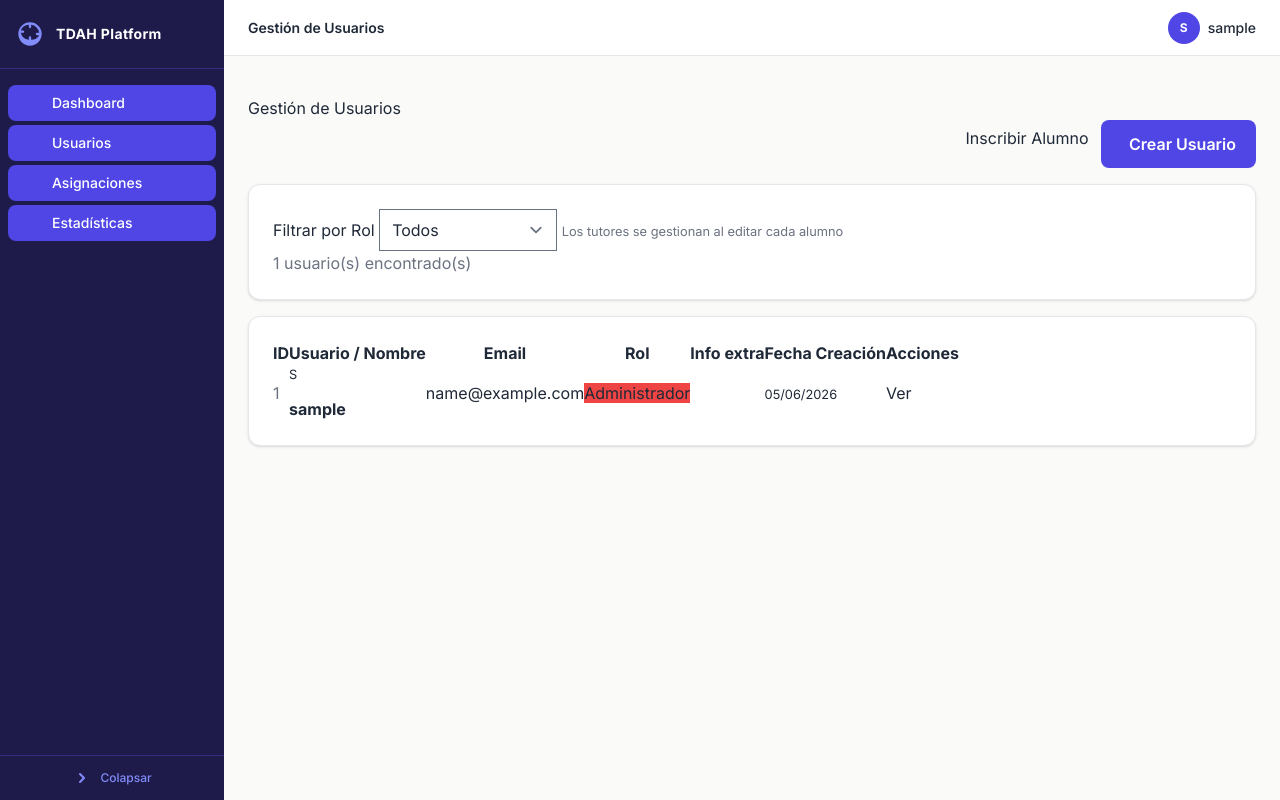
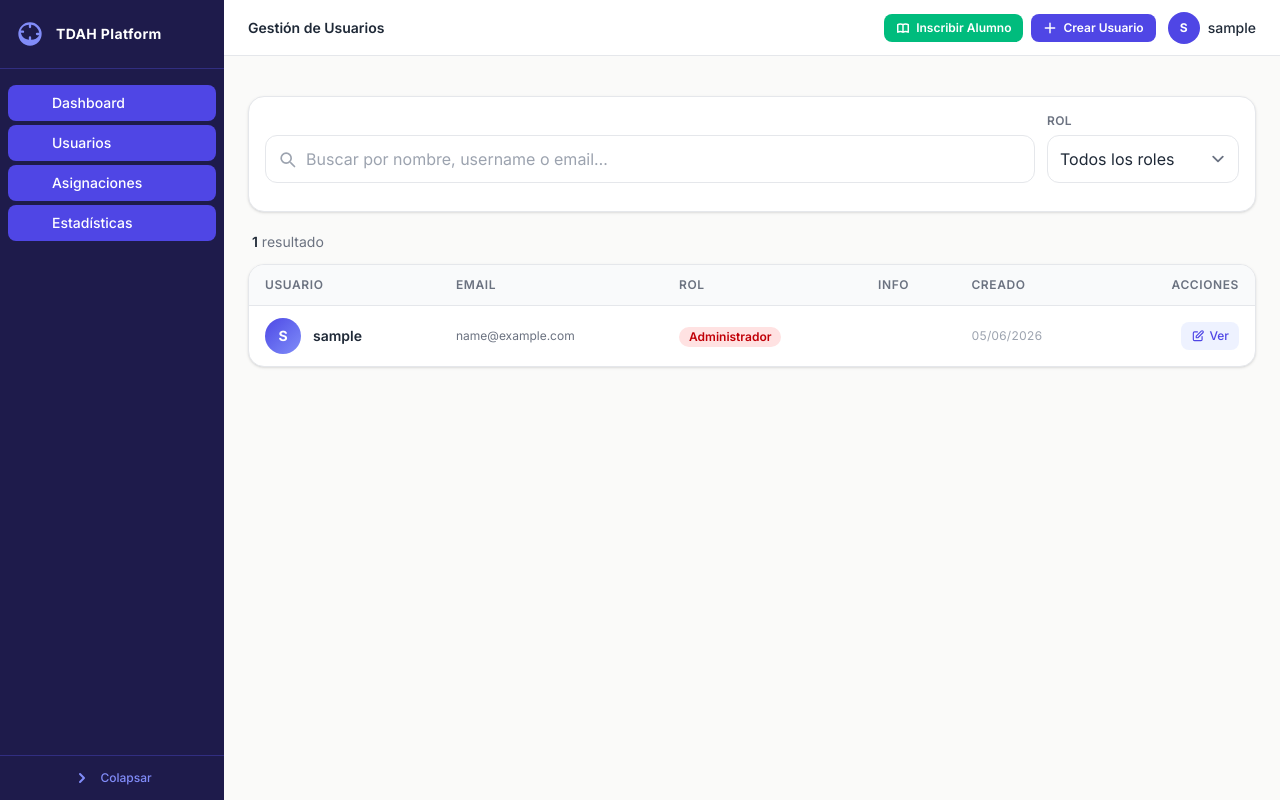
Before and after one commit to RicardoLaMadrid/tdah-platform, a Flask app: page /admin/users in a window 1280 px wide. Run offline with Flask 3, Linux system fonts and the light colour scheme; the visitor is signed in with stand-in values (Sample User, id 1); data comes from the database, SQL or seed files in the repository; data that the repository does not hold is empty; style sheets or scripts are compiled from the project's sources.

Commit message:
feat(admin): buscador y filtros en /admin/users con HTMX
- Búsqueda instantánea (delay:300ms) por username, email y full_name
- Filtro rol: Todos / Admin / Profesor / Estudiante
- Filtros estudiante (visibles con Alpine cuando role=student):
  grado, sección, tipo TDAH, profesor asignado
- HTMX partial _users_table.html (4.7KB) reemplaza solo la tabla
- hx-push-url actualiza la URL para compartir/bookmarking
- Tabla rediseñada en Tailwind (reemplaza Bootstrap anterior)
- Empty state con ilustración SVG cuando no hay resultados

```diff
--- a/app/admin/routes.py
+++ b/app/admin/routes.py
@@ -54,15 +54,45 @@ def index():
 @admin_bp.route('/users')
 @admin_required
 def users():
-    """Lista de usuarios — padres se gestionan a través de los alumnos"""
-    role_filter = request.args.get('role', 'all')
+    """Lista de usuarios con filtros y búsqueda HTMX."""
+    from app.shared.helpers import filter_users_query, get_student_filter_options
 
-    query = User.query
-    if role_filter != 'all':
-        query = query.filter_by(role=role_filter)
+    q             = request.args.get('q', '').strip()
+    role_filter   = request.args.get('role', 'all')
+    grade_filter  = request.args.get('grade', '')
+    section_filter= request.args.get('section', '')
+    tdah_filter   = request.args.get('tdah_type', '')
+    teacher_filter= request.args.get('teacher_id', '')
 
-    users = query.order_by(User.created_at.desc()).all()
-    return render_template('admin/users.html', users=users, role_filter=role_filter)
+    users_list = filter_users_query(
+        q=q or None,
+        role=role_filter if role_filter != 'all' else None,
+        grade=grade_filter or None,
+        section=section_filter or None,
+        tdah_type=tdah_filter or None,
+        teacher_id=teacher_filter or None,
+    ).all()
+
+    grades, sections, teachers = get_student_filter_options()
+
+    ctx = dict(
+        users=users_list,
+        q=q,
+        role_filter=role_filter,
+        grade_filter=grade_filter,
+        section_filter=section_filter,
+        tdah_filter=tdah_filter,
+        teacher_filter=teacher_filter,
+        grade_options=[(g, g) for g in grades],
+        section_options=[(s, s) for s in sections],
+        teacher_options=[(str(t.id), t.username) for t in teachers],
+    )
+
+    # HTMX partial request → devuelve solo la tabla
+    if request.headers.get('HX-Request'):
+        return render_template('admin/_users_table.html', **ctx)
+
+    return render_template('admin/users.html', **ctx)
 
 @admin_bp.route('/users/create', methods=['GET', 'POST'])
 @admin_required
--- /dev/null
+++ b/app/templates/admin/_users_table.html
@@ -0,0 +1,130 @@
+{% from '_components/empty_search_state.html' import empty_search_state %}
+
+{# ── Contador ──────────────────────────────────────────────────────────── #}
+<div class="flex items-center justify-between px-1 mb-3">
+  <p class="text-sm text-[#6B7280]">
+    <span class="font-semibold text-[#1F2937]">{{ users | length }}</span>
+    resultado{{ 's' if users | length != 1 else '' }}
+  </p>
+</div>
+
+{% if users %}
+{# ── Tabla ─────────────────────────────────────────────────────────────── #}
+<div class="bg-white rounded-2xl border border-[#E5E7EB] shadow-sm overflow-hidden">
+  <div class="overflow-x-auto">
+    <table class="min-w-full text-sm">
+      <thead>
+        <tr class="bg-[#F9FAFB] border-b border-[#E5E7EB]">
+          <th class="px-4 py-3 text-left text-xs font-semibold text-[#6B7280] uppercase tracking-wider">Usuario</th>
+          <th class="px-4 py-3 text-left text-xs font-semibold text-[#6B7280] uppercase tracking-wider">Email</th>
+          <th class="px-4 py-3 text-left text-xs font-semibold text-[#6B7280] uppercase tracking-wider">Rol</th>
+          <th class="px-4 py-3 text-left text-xs font-semibold text-[#6B7280] uppercase tracking-wider">Info</th>
+          <th class="px-4 py-3 text-left text-xs font-semibold text-[#6B7280] uppercase tracking-wider">Creado</th>
+          <th class="px-4 py-3 text-right text-xs font-semibold text-[#6B7280] uppercase tracking-wider">Acciones</th>
+        </tr>
+      </thead>
+      <tbody class="divide-y divide-[#F3F4F6]">
+        {% for user in users %}
+        <tr class="hover:bg-[#FAFAF9] transition-colors">
+          {# Avatar + nombre #}
+          <td class="px-4 py-3">
+            <div class="flex items-center gap-3">
+              <div class="w-9 h-9 rounded-full bg-gradient-to-br from-[#4F46E5] to-[#818CF8]
+                          text-white flex items-center justify-center text-sm font-bold flex-shrink-0">
+                {{ user.username[0].upper() }}
+              </div>
+              <div class="min-w-0">
+                <p class="font-semibold text-[#1F2937] truncate">{{ user.username }}</p>
+                {% if user.role == 'student' %}
+                  {% set sp = user.student_profile.first() %}
+                  {% if sp and sp.full_name %}
+                  <p class="text-xs text-[#9CA3AF] truncate">{{ sp.full_name }}</p>
+                  {% endif %}
+                {% endif %}
+              </div>
+            </div>
+          </td>
+
+          {# Email #}
+          <td class="px-4 py-3 text-[#6B7280] text-xs truncate max-w-[160px]">{{ user.email }}</td>
+
+          {# Rol badge #}
+          <td class="px-4 py-3">
+            {% set role_cfg = {
+              'admin':   ('bg-red-100 text-red-700',   'Administrador'),
+              'teacher': ('bg-emerald-100 text-emerald-700', 'Profesor'),
+              'student': ('bg-indigo-100 text-indigo-700',   'Estudiante'),
+            } %}
+            {% set cfg = role_cfg.get(user.role, ('bg-gray-100 text-gray-700', user.role)) %}
+            <span class="inline-flex items-center px-2.5 py-0.5 rounded-full text-xs font-semibold {{ cfg[0] }}">
+              {{ cfg[1] }}
+            </span>
+          </td>
+
+          {# Info extra #}
+          <td class="px-4 py-3 text-xs text-[#6B7280]">
+            {% if user.role == 'student' %}
+              {% set sp = user.student_profile.first() %}
+              {% if sp %}
+              <div class="flex flex-wrap gap-1">
+                {% if sp.age %}<span class="bg-[#F3F4F6] rounded px-1.5 py-0.5">{{ sp.age }}a</span>{% endif %}
+                {% if sp.grade %}<span class="bg-[#F3F4F6] rounded px-1.5 py-0.5">{{ sp.grade }}</span>{% endif %}
+                {% if sp.tdah_type %}
+                <span class="{% if sp.tdah_type == 'hiperactivo' %}bg-red-50 text-red-600
+                              {% elif sp.tdah_type == 'inatento' %}bg-amber-50 text-amber-600
+                              {% elif sp.tdah_type == 'combinado' %}bg-purple-50 text-purple-600
+                              {% else %}bg-emerald-50 text-emerald-600{% endif %} rounded px-1.5 py-0.5">
+                  {{ sp.tdah_type }}
+                </span>
+                {% endif %}
+              </div>
+              {% endif %}
+            {% elif user.role == 'teacher' %}
+              <span class="bg-[#F3F4F6] rounded px-1.5 py-0.5">{{ user.students_assigned.count() }} alumnos</span>
+            {% endif %}
+          </td>
+
+          {# Fecha creación #}
+          <td class="px-4 py-3 text-xs text-[#9CA3AF] tabular-nums">
+            {{ user.created_at.strftime('%d/%m/%Y') }}
+          </td>
+
+          {# Acciones #}
+          <td class="px-4 py-3 text-right">
+            <div class="flex items-center justify-end gap-2">
+              <a href="{{ url_for('admin.edit_user', user_id=user.id) }}"
+                 class="inline-flex items-center gap-1 px-2.5 py-1.5 text-xs font-medium
+                        text-[#4F46E5] bg-indigo-50 hover:bg-indigo-100 rounded-lg transition-colors">
+                <svg class="w-3.5 h-3.5" fill="none" viewBox="0 0 24 24" stroke="currentColor" stroke-width="2" aria-hidden="true">
+                  <path stroke-linecap="round" stroke-linejoin="round" d="M11 5H6a2 2 0 00-2 2v11a2 2 0 002 2h11a2 2 0 002-2v-5m-1.414-9.414a2 2 0 112.828 2.828L11.828 15H9v-2.828l8.586-8.586z"/>
+                </svg>
+                Ver
+              </a>
+              {% if user.id != current_user.id %}
+              <form method="POST" action="{{ url_for('admin.delete_user', user_id=user.id) }}"
+                    onsubmit="return confirm('¿Eliminar a {{ user.username }}? No se puede deshacer.')">
+                <button type="submit"
+                        class="inline-flex items-center gap-1 px-2.5 py-1.5 text-xs font-medium
+                               text-red-600 bg-red-50 hover:bg-red-100 rounded-lg transition-colors">
+                  <svg class="w-3.5 h-3.5" fill="none" viewBox="0 0 24 24" stroke="currentColor" stroke-width="2" aria-hidden="true">
+                    <path stroke-linecap="round" stroke-linejoin="round" d="M19 7l-.867 12.142A2 2 0 0116.138 21H7.862a2 2 0 01-1.995-1.858L5 7m5 4v6m4-6v6m1-10V4a1 1 0 00-1-1h-4a1 1 0 00-1 1v3M4 7h16"/>
+                  </svg>
+                </button>
+              </form>
+              {% endif %}
+            </div>
+          </td>
+        </tr>
+        {% endfor %}
+      </tbody>
+    </table>
+  </div>
+</div>
+
+{% else %}
+{{ empty_search_state(
+    title='No encontramos usuarios con esos criterios',
+    subtitle='Prueba con otro nombre, email o cambia los filtros.',
+    clear_url=url_for('admin.users')
+) }}
+{% endif %}
--- a/app/templates/admin/users.html
+++ b/app/templates/admin/users.html
@@ -1,145 +1,167 @@
 {% extends '_layouts/admin_layout.html' %}
+{% from '_components/search_bar.html'    import search_bar %}
+{% from '_components/filter_dropdown.html' import filter_dropdown %}
 
 {% block title %}Usuarios — Admin{% endblock %}
 {% block page_title %}Gestión de Usuarios{% endblock %}
 
-{% block content %}
-<div class="container-fluid">
-    <div class="row mb-4">
-        <div class="col-md-8">
-            <h1><i class="bi bi-people"></i> Gestión de Usuarios</h1>
-        </div>
-<div class="col-md-4 text-end">
-    <a href="{{ url_for('admin.inscribir_alumno') }}" class="btn btn-success me-2">
-        <i class="bi bi-mortarboard-fill"></i> Inscribir Alumno
+{% block topbar_actions %}
+<div class="flex items-center gap-2">
+  <a href="{{ url_for('admin.inscribir_alumno') }}"
+     class="flex items-center gap-1.5 px-3 py-1.5 text-xs font-semibold text-white
+            bg-emerald-500 hover:bg-emerald-600 rounded-lg transition-colors">
+    <svg class="w-3.5 h-3.5" fill="none" viewBox="0 0 24 24" stroke="currentColor" stroke-width="2.5" aria-hidden="true">
+      <path stroke-linecap="round" stroke-linejoin="round" d="M12 6.253v13m0-13C10.832 5.477 9.246 5 7.5 5S4.168 5.477 3 6.253v13C4.168 18.477 5.754 18 7.5 18s3.332.477 4.5 1.253m0-13C13.168 5.477 14.754 5 16.5 5c1.747 0 3.332.477 4.5 1.253v13C19.832 18.477 18.247 18 16.5 18c-1.746 0-3.332.477-4.5 1.253"/>
+    </svg>
+    Inscribir Alumno
   </a>
-    <a href="{{ url_for('admin.create_user') }}" class="btn btn-primary">
-        <i class="bi bi-person-plus"></i> Crear Usuario
+  <a href="{{ url_for('admin.create_user') }}"
+     class="flex items-center gap-1.5 px-3 py-1.5 text-xs font-semibold text-white
+            bg-[#4F46E5] hover:bg-[#4338CA] rounded-lg transition-colors">
+    <svg class="w-3.5 h-3.5" fill="none" viewBox="0 0 24 24" stroke="currentColor" stroke-width="2.5" aria-hidden="true">
+      <path stroke-linecap="round" stroke-linejoin="round" d="M12 4v16m8-8H4"/>
+    </svg>
+    Crear Usuario
   </a>
 </div>
+{% endblock %}
+
+{% block content %}
+{% set has_filters = q or role_filter != 'all' or grade_filter or section_filter or tdah_filter or teacher_filter %}
+
+<div x-data="{
+  role: '{{ role_filter }}',
+  q: '{{ q | e }}',
+  grade: '{{ grade_filter | e }}',
+  section_val: '{{ section_filter | e }}',
+  tdahType: '{{ tdah_filter | e }}',
+  teacherId: '{{ teacher_filter | e }}',
+  get hasFilters() {
+    return this.q.trim() !== '' || this.role !== 'all' ||
+           this.grade !== '' || this.section_val !== '' ||
+           this.tdahType !== '' || this.teacherId !== '';
+  }
+}">
+
+  {# ── Barra de filtros ──────────────────────────────────────────────────── #}
+  <div class="bg-white rounded-2xl border border-[#E5E7EB] shadow-sm p-4 mb-5">
+    <form id="filters-form" class="space-y-3">
+
+      {# Fila 1: búsqueda + rol #}
+      <div class="flex flex-wrap gap-3 items-end">
+        {{ search_bar(
+            placeholder='Buscar por nombre, username o email…',
+            value=q,
+            hx_get=url_for('admin.users'),
+            hx_target='#users-result',
+            hx_include='#filters-form',
+            x_ref='searchInput'
+        ) }}
+
+        {{ filter_dropdown(
+            name='role',
+            label='Rol',
+            options=[
+              ('all',     'Todos los roles'),
+              ('admin',   'Administradores'),
+              ('teacher', 'Profesores'),
+              ('student', 'Estudiantes'),
+            ],
+            current=role_filter,
+            hx_get=url_for('admin.users'),
+            hx_target='#users-result',
+            hx_include='#filters-form',
+            x_model='role',
+            allow_blank=False,
+            extra_class='w-full sm:w-48'
+        ) }}
+
+        {# Botón limpiar #}
+        <a href="{{ url_for('admin.users') }}"
+           x-show="hasFilters"
+           x-cloak
+           class="flex items-center gap-1.5 h-12 px-4 text-sm font-medium text-[#6B7280]
+                  bg-[#F3F4F6] hover:bg-[#E5E7EB] rounded-xl transition-colors whitespace-nowrap">
+          <svg class="w-4 h-4" fill="none" viewBox="0 0 24 24" stroke="currentColor" stroke-width="2" aria-hidden="true">
+            <path stroke-linecap="round" stroke-linejoin="round" d="M6 18L18 6M6 6l12 12"/>
+          </svg>
+          Limpiar filtros
+        </a>
       </div>
 
-    <!-- Filtros -->
-    <div class="card mb-4">
-        <div class="card-body">
-            <form method="GET" class="row g-3 align-items-end">
-                <div class="col-md-3">
-                    <label class="form-label fw-semibold">Filtrar por Rol</label>
-<select name="role" class="form-select" onchange="this.form.submit()">
-    <option value="all"     {% if role_filter == 'all'     %}selected{% endif %}>Todos</option>
-    <option value="admin"   {% if role_filter == 'admin'   %}selected{% endif %}>Administradores</option>
-    <option value="teacher" {% if role_filter == 'teacher' %}selected{% endif %}>Profesores</option>
-    <option value="student" {% if role_filter == 'student' %}selected{% endif %}>Estudiantes</option>
-</select>
-<small class="text-muted d-block mt-1">
-    <i class="bi bi-info-circle"></i> Los tutores se gestionan al editar cada alumno
-</small>
+      {# Fila 2: filtros de estudiante (solo cuando role=student) #}
+      <div x-show="role === 'student'" x-cloak
+           x-transition:enter="transition ease-out duration-150"
+           x-transition:enter-start="opacity-0 -translate-y-1"
+           x-transition:enter-end="opacity-100 translate-y-0"
+           class="flex flex-wrap gap-3">
+
+        {{ filter_dropdown(
+            name='grade',
+            label='Grado',
+            options=grade_options,
+            current=grade_filter,
+            hx_get=url_for('admin.users'),
+            hx_target='#users-result',
+            hx_include='#filters-form',
+            x_model='grade',
+            blank_label='Todos los grados',
+            extra_class='w-full sm:w-44'
+        ) }}
+
+        {{ filter_dropdown(
+            name='section',
+            label='Sección',
+            options=section_options,
+            current=section_filter,
+            hx_get=url_for('admin.users'),
+            hx_target='#users-result',
+            hx_include='#filters-form',
+            x_model='section_val',
+            blank_label='Todas las secciones',
+            extra_class='w-full sm:w-36'
+        ) }}
+
+        {{ filter_dropdown(
+            name='tdah_type',
+            label='Tipo TDAH',
+            options=[
+              ('sin_evaluar',  'Sin evaluar'),
+              ('typical',      'Típico'),
+              ('inatento',     'Inatento'),
+              ('hiperactivo',  'Hiperactivo'),
+              ('combinado',    'Combinado'),
+            ],
+            current=tdah_filter,
+            hx_get=url_for('admin.users'),
+            hx_target='#users-result',
+            hx_include='#filters-form',
+            x_model='tdahType',
+            blank_label='Todos los tipos',
+            extra_class='w-full sm:w-44'
+        ) }}
+
+        {{ filter_dropdown(
+            name='teacher_id',
+            label='Profesor asignado',
+            options=teacher_options,
+            current=teacher_filter,
+            hx_get=url_for('admin.users'),
+            hx_target='#users-result',
+            hx_include='#filters-form',
+            x_model='teacherId',
+            blank_label='Cualquier profesor',
+            extra_class='w-full sm:w-52'
+        ) }}
       </div>
-                <div class="col-md-3">
-                    <span class="text-muted small">
-                        {{ users|length }} usuario(s) encontrado(s)
-                    </span>
-                </div>
+
     </form>
   </div>
+
+  {# ── Resultados (reemplazado por HTMX) ────────────────────────────────── #}
+  <div id="users-result">
+    {% include 'admin/_users_table.html' %}
   </div>
 
-    <!-- Tabla de usuarios -->
-    <div class="card shadow-sm">
-        <div class="card-body p-0">
-            <div class="table-responsive">
-                <table class="table table-hover table-custom mb-0">
-                    <thead>
-    <tr>
-        <th>ID</th>
-        <th>Usuario / Nombre</th>
-        <th>Email</th>
-        <th>Rol</th>
-        <th>Info extra</th>
-        <th>Fecha Creación</th>
-        <th>Acciones</th>
-    </tr>
-</thead>
-                    <tbody>
-                        {% for user in users %}
-                        <tr>
-    <td class="text-muted small">{{ user.id }}</td>
-    <td>
-        <div class="d-flex align-items-center gap-2">
-            <div class="user-avatar" style="width:32px;height:32px;font-size:.8rem;">
-                {{ user.username[0].upper() }}
-            </div>
-            <div>
-                <strong>{{ user.username }}</strong>
-                {% if user.role == 'student' %}
-                    {% set sp = user.student_profile.first() %}
-                    {% if sp and sp.full_name %}
-                        <br><small class="text-muted">{{ sp.full_name }}</small>
-                    {% endif %}
-                {% endif %}
-            </div>
-        </div>
-    </td>
-    <td>{{ user.email }}</td>
-    <td>
-        {% set role_colors = {
-            'admin': 'danger',
-            'teacher': 'success',
-            'student': 'primary'
-        } %}
-        <span class="badge bg-{{ role_colors.get(user.role, 'secondary') }}">
-            {% if user.role == 'admin' %}Administrador
-            {% elif user.role == 'teacher' %}Profesor
-            {% elif user.role == 'student' %}Estudiante
-            {% else %}{{ user.role }}
-            {% endif %}
-        </span>
-    </td>
-    <td class="small">
-        {% if user.role == 'student' %}
-            {% set sp = user.student_profile.first() %}
-            {% if sp %}
-                {% if sp.age %}<i class="bi bi-cake"></i> {{ sp.age }}a {% endif %}
-                {% if sp.grade %}<span class="badge bg-light text-dark">{{ sp.grade }}</span>{% endif %}
-                {% if sp.tdah_type %}
-                    <br><span class="badge bg-info">{{ sp.tdah_type }}</span>
-                {% endif %}
-            {% endif %}
-        {% elif user.role == 'teacher' %}
-            <i class="bi bi-people"></i> {{ user.students_assigned.count() }} alumnos
-        {% endif %}
-    </td>
-    <td><small>{{ user.created_at.strftime('%d/%m/%Y') }}</small></td>
-    <td>
-        <a href="{{ url_for('admin.edit_user', user_id=user.id) }}"
-           class="btn btn-sm btn-outline-primary" title="Ver / Editar">
-            <i class="bi bi-eye"></i> Ver
-        </a>
-        {% if user.id != current_user.id %}
-        <form method="POST" action="{{ url_for('admin.delete_user', user_id=user.id) }}"
-              style="display:inline;"
-              onsubmit="return confirm('¿Eliminar a {{ user.username }}? Esta acción no se puede deshacer.')">
-            <button type="submit" class="btn btn-sm btn-outline-danger" title="Eliminar">
-                <i class="bi bi-trash"></i>
-            </button>
-        </form>
-        {% endif %}
-    </td>
-</tr>
-                        {% endfor %}
-
-                        {% if not users %}
-                        <tr>
-                            <td colspan="6" class="text-center py-5 text-muted">
-                                <i class="bi bi-inbox fs-1 d-block mb-2"></i>
-                                No hay usuarios con el filtro seleccionado
-                            </td>
-                        </tr>
-                        {% endif %}
-                    </tbody>
-                </table>
-            </div>
-        </div>
-    </div>
 </div>
 {% endblock %}
```
Lines whose indentation alone changed are shown as unchanged.
